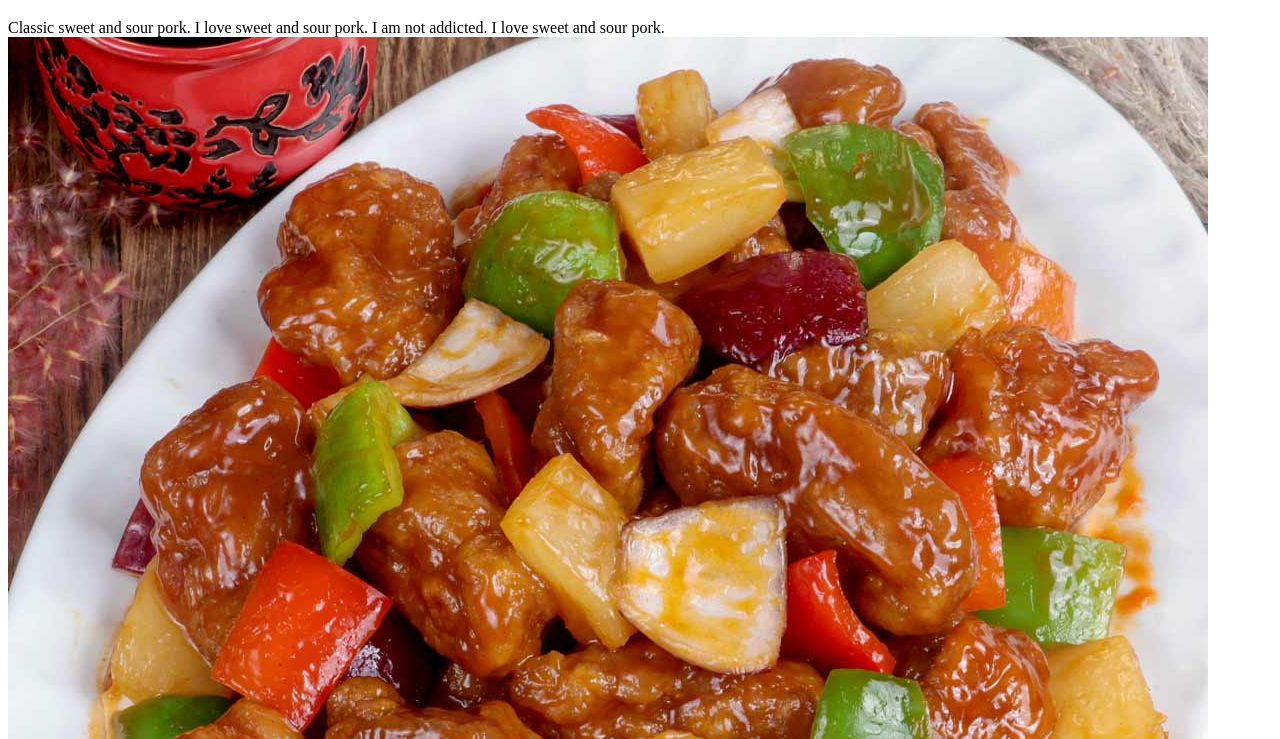
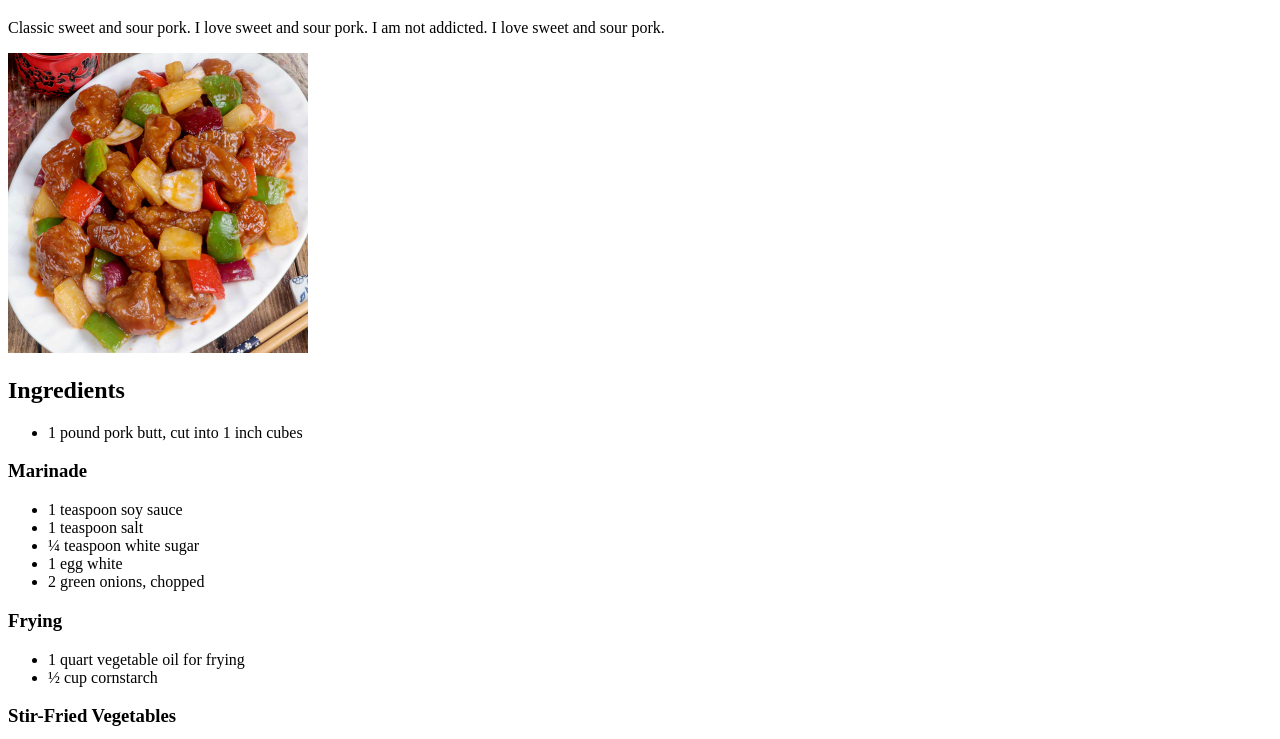
Before and after one commit to DIIE123/odin-recipes, a plain HTML site: page recipes/sweet-and-sour-pork.html in a window 1280 px wide. Shown: the part 61-800 px from the top of the page. Drawn offline with Linux system fonts and the light colour scheme.

Commit message:
Resize sweet and sour pork image

```diff
--- a/recipes/sweet-and-sour-pork.html
+++ b/recipes/sweet-and-sour-pork.html
@@ -7,9 +7,9 @@
 </head>
 <body>
     <h1>Description</h1>
-    Classic sweet and sour pork. I love sweet and sour pork. I am not addicted. I love sweet and sour pork.
+    <p>Classic sweet and sour pork. I love sweet and sour pork. I am not addicted. I love sweet and sour pork.</p>
 
-    <img src="./images/sweet-and-sour-pork.jpg">
+    <img src="./images/sweet-and-sour-pork.jpg" alt="Sweet and Sour Pork" width="300px" height="300px">
 
     <h2>Ingredients</h2>
     <ul>
```
